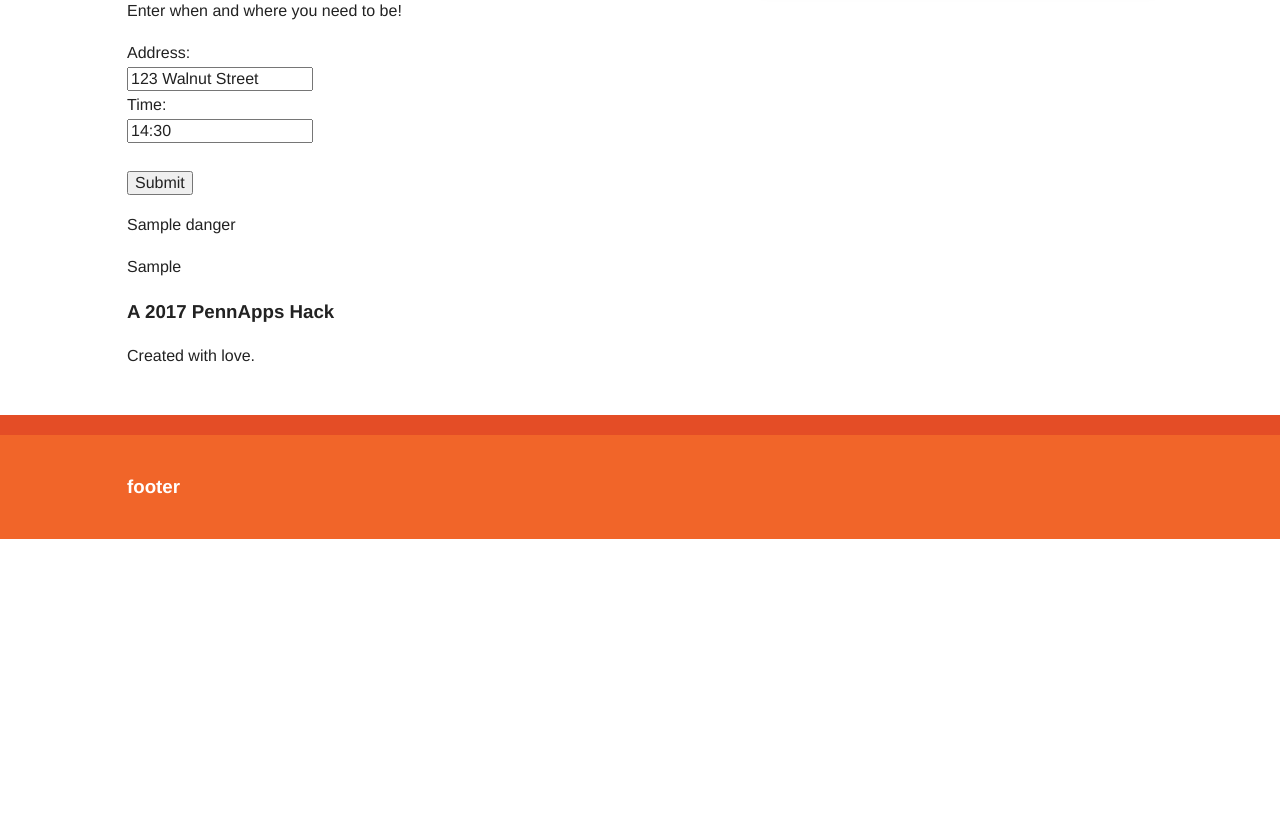
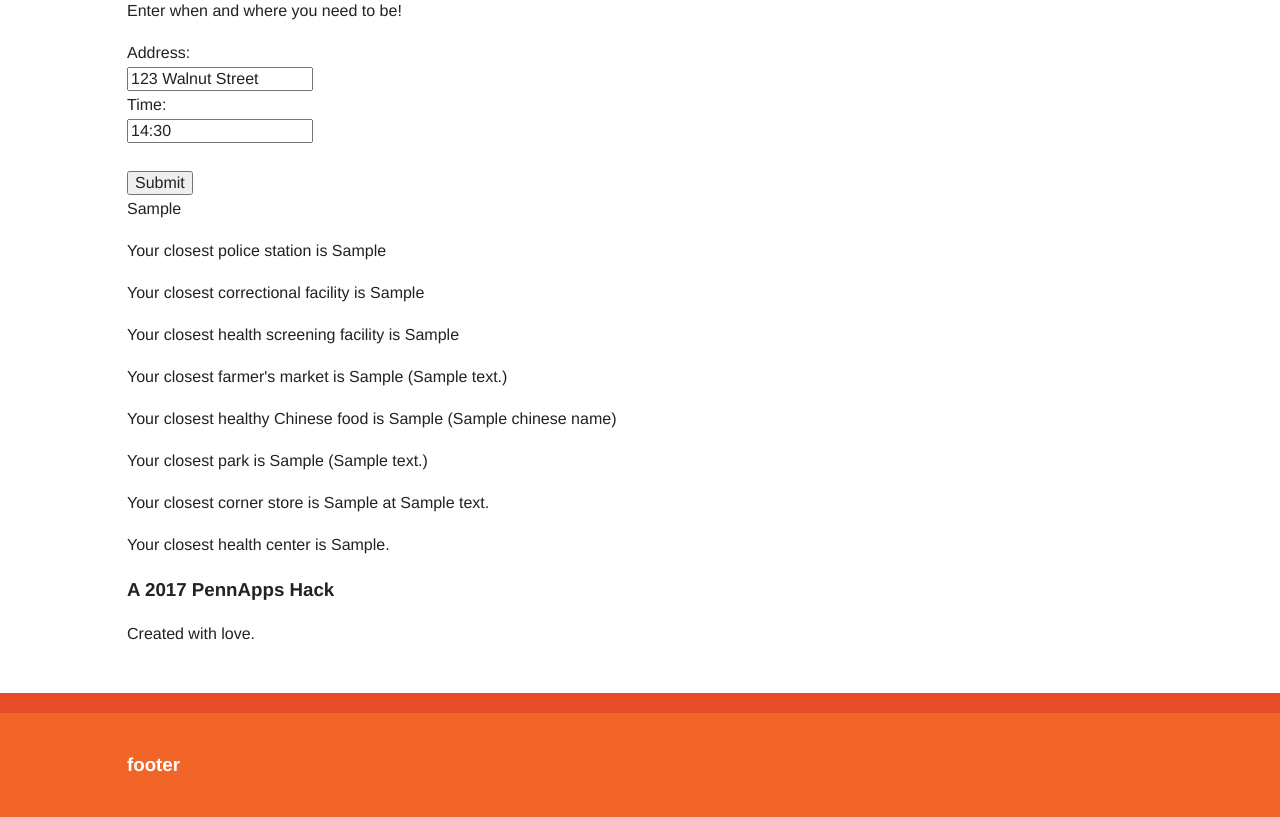
Before and after one commit to arlen-yu/phill-good, a Flask app: template templates/index.html in a window 1280 px wide. Shown: the part 197-1014 px from the top of the page. Before the commit the page ends 736 px from the top, so only its background shows below. Run offline with Flask 2, Linux system fonts and the light colour scheme; the template is opened without the code that fills it: most values are stand-ins (such as "Sample title", 1, 10 or a date in 2020); some libraries are stand-ins or nearby versions.

Commit message:
expended apis

```diff
--- a/algorithm.py
+++ b/algorithm.py
@@ -4,36 +4,8 @@ import json
 from pprint import pprint
 import parseCVS
 
-k = 'AIzaSyAhTTvizt-cR4hE-7nlEy84ZNISya8VrVo'
+k = 'AIzaSyB5KrR1c9rSfs2uCvtoqzB8OGwr80HNC7M'
 
-#aggravated assault firearm 8
-# Aggravated Assault No Firearm 5
-# Arson 8
-#all other offensive 2
-#Burglary Non-Residential 3
-#Burglary Residential 5
-#disorderly conduct 3
-#driving under the influence 2
-#Embezzlement 1
-#Forgery and Counterfeiting
-#fraud 0
-#Homicide - Criminal 10
-#Liquor Law Violations 1
-#motor vehicle theft 5
-#narcotic/drug law 5
-#other assaults 7
-#other sex offensive (non commercial) 6
-#prostitution  3
-#public drunkenness 2
-#rape 10
-#recovered stolen motor vehicle 0
-#robbery firearm  8
-#robbery no firearm 5
-#theft from vehicle 5
-#theft 4
-#vagrancy/loitering 2
-#vandalism/mischief 3
-#weapon violation 3
 
 crime_levels = {'Aggravated Assault Firearm':8, 'Aggravated Assault No Firearm':5, 'All Other Offenses':2,
 'Arson':8, 'Burglary Residential': 5, 'Burglary Non-Residential':3, 'Disorderly Conduct':3, 'DRIVING UNDER THE INFLUENCE':2,
@@ -42,11 +14,16 @@ crime_levels = {'Aggravated Assault Firearm':8, 'Aggravated Assault No Firearm':
 'Prostitution and Commercialized Vice':3, 'Public Drunkenness':2, 'Rape':20, 'Robbery Firearm':19, 'Robbery No Firearm':10,
 'Theft from Vehicle':5, 'Thefts':4, 'Vagrancy/Loitering':2, 'Vandalism/Criminal Mischief':3, 'Weapon Violations':3}
 
-def get_coord_range(location):
+
+def get_coords(location):
 	gmaps = googlemaps.Client(key=k)
 	geocode_result = gmaps.geocode(location + ', Philadelphia')
 	lat = geocode_result[0]['geometry']['location']['lat']
 	lng = geocode_result[0]['geometry']['location']['lng']
+	return (lng,lat)
+
+def get_coord_range(location):
+	lng, lat = get_coords(location)
 	lat_low = lat - 0.005000
 	lat_high = lat + 0.005000
 	lng_low = lng - 0.005000
@@ -62,6 +39,29 @@ def get_crime_val(crime, location, time):
 	num = len(parseCVS.swag(crime, location, time))
 	val = crime_levels.get(crime)
 	return num * val
+
+def danger_decile(score):
+	if score < 175:
+		return 10
+	elif score < 435:
+		return 20
+	elif score < 635:
+		return 30
+	elif score < 880:
+		return 40
+	elif score < 1330:
+		return 50
+	elif score < 2165:
+		return 60
+	elif score < 2775:
+		return 70
+	elif score < 3560:
+		return 80
+	elif score < 4825:
+		return 90
+	else:
+		return 100
+
 
 def get_violent(crime_map):
 	violent_map = {'Score':0, 'Minor':0,'Aggravated Assault Firearm':0, 'Aggravated Assault No Firearm':0, 'Homicide - Criminal':0,
@@ -80,3 +80,5 @@ def get_crime_map(location, hr):
 
 def get_score(location, hr):
 	return get_crime_map(location, hr)['Score']
+
+#print get_coords("10 durfor street")
--- a/main.py
+++ b/main.py
@@ -1,5 +1,6 @@
 from flask import Flask, render_template, request
 import algorithm as al
+import parse_sqlite as ps
 
 
 app = Flask(__name__)
@@ -11,10 +12,58 @@ def home():
 @app.route('/', methods=['POST'])
 def tally():
 	location = request.form['address']
+
+	# crime info
 	hr = 23
 	location_range = al.get_coord_range(location)
 	crime_map = al.get_crime_map(location_range, hr)
-	danger = al.get_score(location_range, 23)
+	danger = al.danger_decile(al.get_score(location_range, 23))
 	violent_map = al.get_violent(crime_map)
 
-	return render_template('index.html', danger=danger, violent_map=violent_map)
+	# police info
+	coords = al.get_coords(location)
+	police_result = ps.get_closest_location(coords[0], coords[1], "police_stations")
+	closest_police = police_result[0][4]
+	telephone = police_result[0][5]
+
+	#correctional info
+	correctional_result = ps.get_closest_location(coords[0], coords[1], "correctional")
+	closest_correctional = correctional_result[0][3]
+	c_telephone = correctional_result[0][8]
+
+	#healthy screening info
+	health_result = ps.get_closest_location(coords[0], coords[1], "heart_healthy")
+	closest_health = health_result[0][5]
+	h_telephone = health_result[0][12]
+
+	#farmers market
+	farmers_result = ps.get_closest_location(coords[0], coords[1], "farmers_market")
+	closest_market = farmers_result[0][5]
+	h_description = farmers_result[0][6]
+
+	#chinese food
+	chinese_result = ps.get_closest_location(coords[0], coords[1], "chinese")
+	closest_chinese = chinese_result[0][3]
+	chinese_name = chinese_result[0][4]
+
+	#parks and rec
+	parks_result = ps.get_closest_location(coords[0], coords[1], "parks")
+	closest_parks = parks_result[0][3]
+	parks_address = parks_result[0][4]
+
+	#corner stores
+	corner_result = ps.get_closest_location(coords[0], coords[1], "corner_stores")
+	closest_corner = corner_result[0][3]
+	corner_address = corner_result[0][4]
+
+	#health centers
+	hcenter_result = ps.get_closest_location(coords[0], coords[1], "health_centers")
+	closest_hcenter = hcenter_result[0][9]
+
+
+	return render_template('index.html', danger=danger,safe=(100-danger),
+		violent_map=violent_map, closest_police=closest_police, closest_correctional=closest_correctional,
+		closest_health=closest_health, closest_market=closest_market, h_description=h_description,
+		closest_chinese=closest_chinese, chinese_name=chinese_name, closest_parks=closest_parks,
+		parks_address=parks_address, closest_corner=closest_corner, corner_address=corner_address,
+		closest_hcenter=closest_hcenter)
--- a/templates/index.html
+++ b/templates/index.html
@@ -53,10 +53,65 @@
                     </section>
                     <div>
                         {% if danger %}
-                            <p>{{ danger }}</p>
+                            {% if danger == 10 %}
+                                <p>Your neighborhood ranks among the safest neighborhoods (top 10%). PhillSafe!</p>
+                            {% endif %}
+                            {% if danger == 20 %}
+                                <p>Your neighborhood ranks among the safest neighborhoods (top 20%). PhillSafe!</p>
+                            {% endif %}
+                            {% if danger == 30 %}
+                                <p>Your neighborhood ranks among the safest neighborhoods (top 30%). PhillSafe!</p>
+                            {% endif %}
+                            {% if danger == 40 %}
+                                <p>You are in a safe neighborhood (top 40%). PhillSafe!</p>
+                            {% endif %}
+                            {% if danger == 50 %}
+                                <p>You are in a safe neighborhood (top 50%). PhillSafe!</p>
+                            {% endif %}
+                            {% if danger == 60 %}
+                                <p>Your area is more dangerous than average (bottom 50%). PhillSafe!</p>
+                            {% endif %}
+                            {% if danger == 70 %}
+                                <p>Your area is more dangerous than average (bottom 40%). PhillSafe!</p>
+                            {% endif %}
+                            {% if danger == 80 %}
+                                <p>Your area is quite dangerous (bottom 30%). PhillSafe!</p>
+                            {% endif %}
+                            {% if danger == 90 %}
+                                <p>Your area is dangerous (bottom 20%). PhillSafe!</p>
+                            {% endif %}
+                            {% if danger == 100 %}
+                                <p>Your area is one of the most dangerous (bottom 10%) PhillSafe!</p>
+                            {% endif %}
                         {% endif %}
+
                         {% if violent_map %}
                             {{ violent_map }}
+                        {% endif %}
+                        <br>
+                        {% if closest_police %}
+                            <p>Your closest police station is {{ closest_police }}</p>
+                        {% endif %}
+                        {% if closest_correctional %}
+                            <p>Your closest correctional facility is {{ closest_correctional }}</p>
+                        {% endif %}
+                        {% if closest_health %}
+                            <p>Your closest health screening facility is {{ closest_health }}</p>
+                        {% endif %}
+                        {% if closest_market %}
+                            <p>Your closest farmer's market is {{ closest_market }} ({{ h_description }})</p>
+                        {% endif %}
+                        {% if closest_chinese %}
+                            <p>Your closest healthy Chinese food is {{ closest_chinese }} ({{ chinese_name }})</p>
+                        {% endif %}
+                        {% if closest_parks %}
+                            <p>Your closest park is {{ closest_parks }} ({{ parks_address }})</p>
+                        {% endif %}
+                        {% if closest_corner %}
+                            <p>Your closest corner store is {{ closest_corner }} at {{ corner_address }}</p>
+                        {% endif %}
+                        {% if closest_hcenter %}
+                            <p>Your closest health center is {{ closest_hcenter }}.</p>
                         {% endif %}
                     </div>
                     <footer>
```
Also changed, not shown: parseCVS.py (+5 -5 lines), parse_sqlite.py (added, +27 -0 lines), 1 other file.
